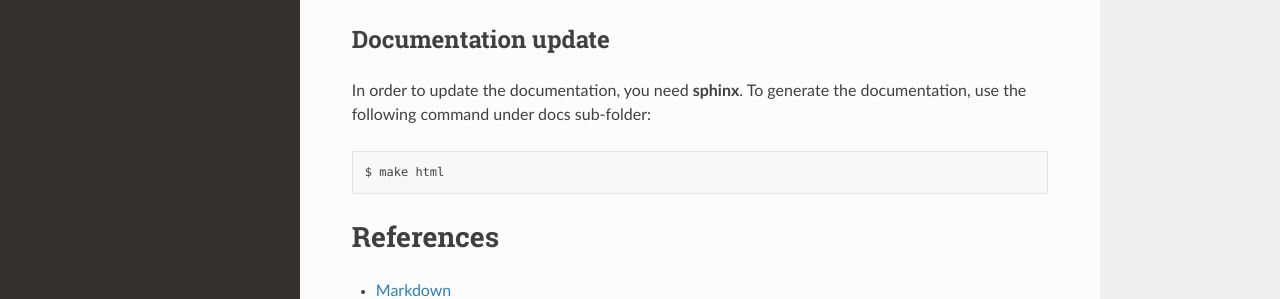
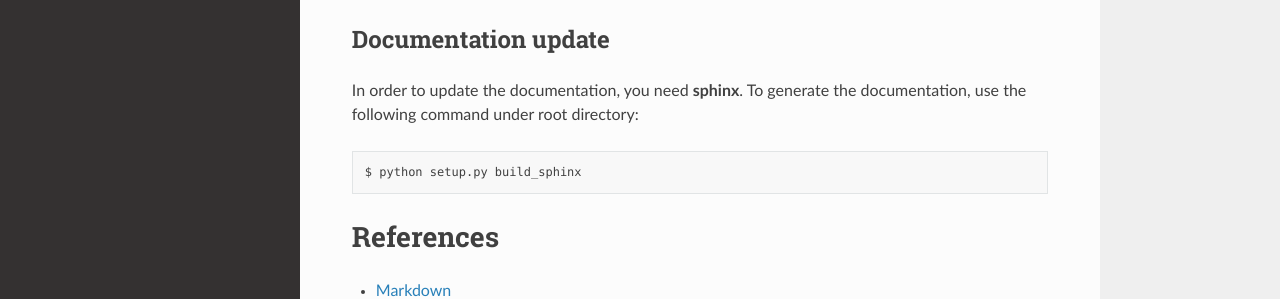
Before and after one commit to durufle/pyhexdata, a Sphinx documentation site: the page built from docs/source/overview.rst, in a window 1280 px wide and 900 px high, scrolled down 698 px. Shown: the part 384-683 px from the top of the window. Built offline with Sphinx 7.4.7 and the Read the Docs theme 2.0.0, drawn with Linux system fonts in a browser that asks for light colours.

Commit message:
Update documentation - Add sphinx support in setup

```diff
--- a/docs/source/overview.rst
+++ b/docs/source/overview.rst
@@ -54,11 +54,11 @@ Documentation update
 --------------------
 
 In order to update the documentation, you need :program:`sphinx`.
-To generate the documentation, use the following command under docs sub-folder:
+To generate the documentation, use the following command under root directory:
 
 .. code-block:: bash
 
-    $ make html
+    $ python setup.py build_sphinx
 
 References
 ==========
```
Also changed, not shown: README.md (+8 -0 lines), setup.py (+14 -2 lines).
